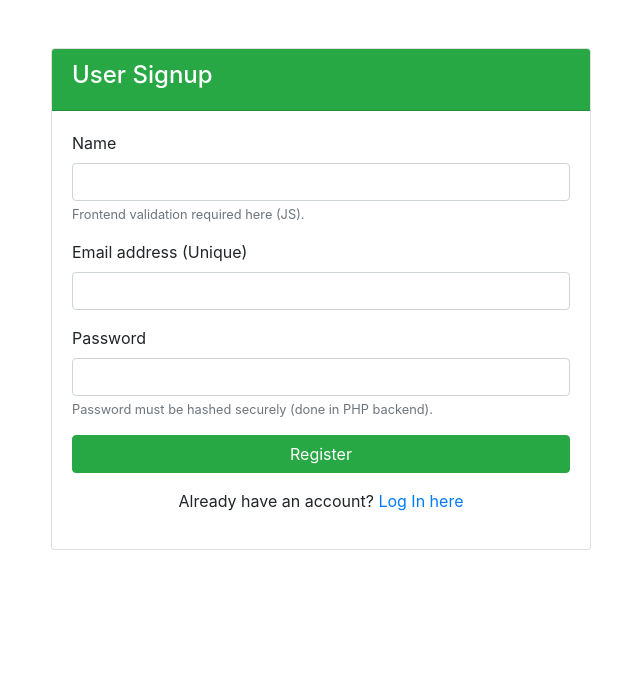
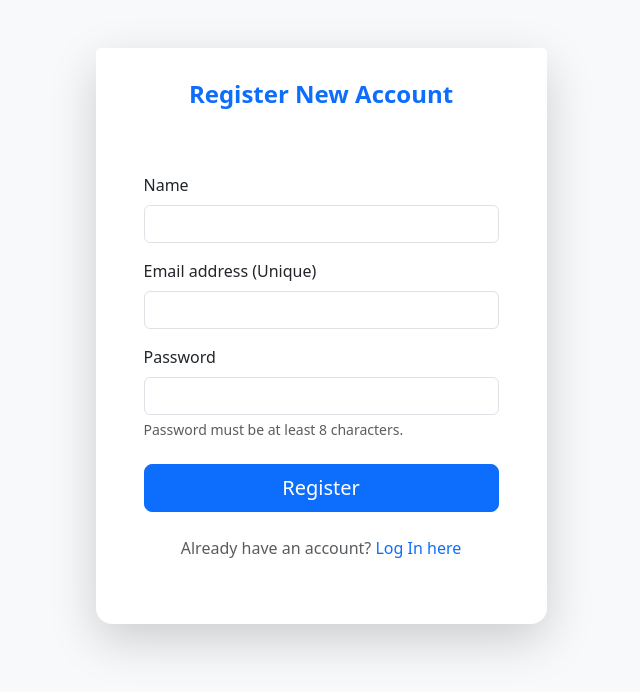
Before and after one commit to rajesh-mondal/php-form-submission-system-with-authentication, a PHP site: page /signup in a window 1280 px wide. Shown: the top 692 px of the page, without its empty margins (319-959 px from the left). Run offline with PHP 8.4, Linux system fonts and the light colour scheme.

Commit message:
Apply validation rules and improve the signup page styling

```diff
--- a/Views/auth/signup.php
+++ b/Views/auth/signup.php
@@ -2,49 +2,112 @@
 <html lang="en">
 <head>
     <meta charset="UTF-8">
-    <title>Signup</title>
-    <link rel="stylesheet" href="https://stackpath.bootstrapcdn.com/bootstrap/4.5.2/css/bootstrap.min.css">
+    <title>User Signup</title>
+    <link href="https://cdn.jsdelivr.net/npm/bootstrap@5.3.3/dist/css/bootstrap.min.css" rel="stylesheet" integrity="sha384-QWTKZyjpPEjISv5WaRU9OFeRpok6YctnYmDr5pNlyT2bRjXh0JMhjY6hW+ALEwIH" crossorigin="anonymous">
+    <style>
+        body {
+            background-color: #f8f9fa;
+        }
+        .card-header {
+            border-bottom: none;
+            padding-top: 2rem;
+            padding-bottom: 0.5rem;
+        }
+        .signup-card {
+            border: none;
+            border-radius: 1rem;
+        }
+    </style>
 </head>
 <body>
-    <div class="container mt-5">
+    <div class="container my-5">
         <div class="row justify-content-center">
-            <div class="col-md-6">
-                <div class="card">
-                    <div class="card-header bg-success text-white">
-                        <h4>User Signup</h4>
+            <div class="col-lg-5 col-md-8">
+                <div class="card signup-card shadow-lg">
+                    <div class="card-header bg-white text-center">
+                        <h4 class="fw-bold text-primary">Register New Account</h4>
                     </div>
-                    <div class="card-body">
+                    <div class="card-body p-4 p-md-5">
                         <?php
 // Display error messages from session
 if ( $message = App\Core\Session::get( 'error' ) ) {
-    echo '<div class="alert alert-danger">' . htmlspecialchars( $message ) . '</div>';
+    echo '<div class="alert alert-danger" role="alert">' . htmlspecialchars( $message ) . '</div>';
     App\Core\Session::set( 'error', null );
 }
 ?>
-                        <form action="/signup" method="POST">
-                            <div class="form-group">
-                                <label for="name">Name</label>
+                        <form id="signupForm" action="/signup" method="POST" class="needs-validation" novalidate>
+
+                            <div class="mb-3">
+                                <label for="name" class="form-label">Name</label>
                                 <input type="text" class="form-control" id="name" name="name" required>
-                                <small class="form-text text-muted">Frontend validation required here (JS).</small>
+                                <div class="invalid-feedback">Name is required and must be valid.</div>
                             </div>
-                            <div class="form-group">
-                                <label for="email">Email address (Unique)</label>
+
+                            <div class="mb-3">
+                                <label for="email" class="form-label">Email address (Unique)</label>
                                 <input type="email" class="form-control" id="email" name="email" required>
+                                <div class="invalid-feedback">A valid email address is required.</div>
                             </div>
-                            <div class="form-group">
-                                <label for="password">Password</label>
+
+                            <div class="mb-4">
+                                <label for="password" class="form-label">Password</label>
                                 <input type="password" class="form-control" id="password" name="password" required>
-                                <small class="form-text text-muted">Password must be hashed securely (done in PHP backend).</small>
+                                <div class="form-text">Password must be at least 8 characters.</div>
+                                <div class="invalid-feedback">Password is required and must meet security criteria.</div>
                             </div>
-                            <button type="submit" class="btn btn-success btn-block">Register</button>
+
+                            <button type="submit" class="btn btn-primary btn-lg w-100">Register</button>
                         </form>
-                        <p class="mt-3 text-center">
-                            Already have an account? <a href="/login">Log In here</a>
+
+                        <p class="mt-4 text-center text-muted">
+                            Already have an account? <a href="/login" class="text-decoration-none">Log In here</a>
                         </p>
                     </div>
                 </div>
             </div>
         </div>
     </div>
-    </body>
+
+    <script src="https://cdn.jsdelivr.net/npm/bootstrap@5.3.3/dist/js/bootstrap.bundle.min.js" integrity="sha384-YvpcrYf0tY3lHB60NNkmXc5s9fDVZLESaAA55NDzOxhy9GkcIdslK1eN7N6jIeHz" crossorigin="anonymous"></script>
+
+    <script>
+    (function () {
+        'use strict'
+        const form = document.getElementById('signupForm');
+
+        form.addEventListener('submit', function (event) {
+            if (!form.checkValidity()) {
+                event.preventDefault();
+                event.stopPropagation();
+            }
+
+            let customValid = true;
+
+            const nameInput = document.getElementById('name');
+            const nameRegex = /^[a-zA-Z\s]{2,}$/;
+            if (!nameRegex.test(nameInput.value.trim())) {
+                nameInput.setCustomValidity("Invalid name format. Use only text/spaces, minimum 2 characters.");
+                customValid = false;
+            } else {
+                 nameInput.setCustomValidity("");
+            }
+
+            const passwordInput = document.getElementById('password');
+            if (passwordInput.value.length < 8) {
+                passwordInput.setCustomValidity("Password must be at least 8 characters long.");
+                customValid = false;
+            } else {
+                passwordInput.setCustomValidity("");
+            }
+
+            if (!customValid) {
+                event.preventDefault();
+                event.stopPropagation();
+            }
+
+            form.classList.add('was-validated');
+        }, false)
+    })()
+    </script>
+</body>
 </html>
```
